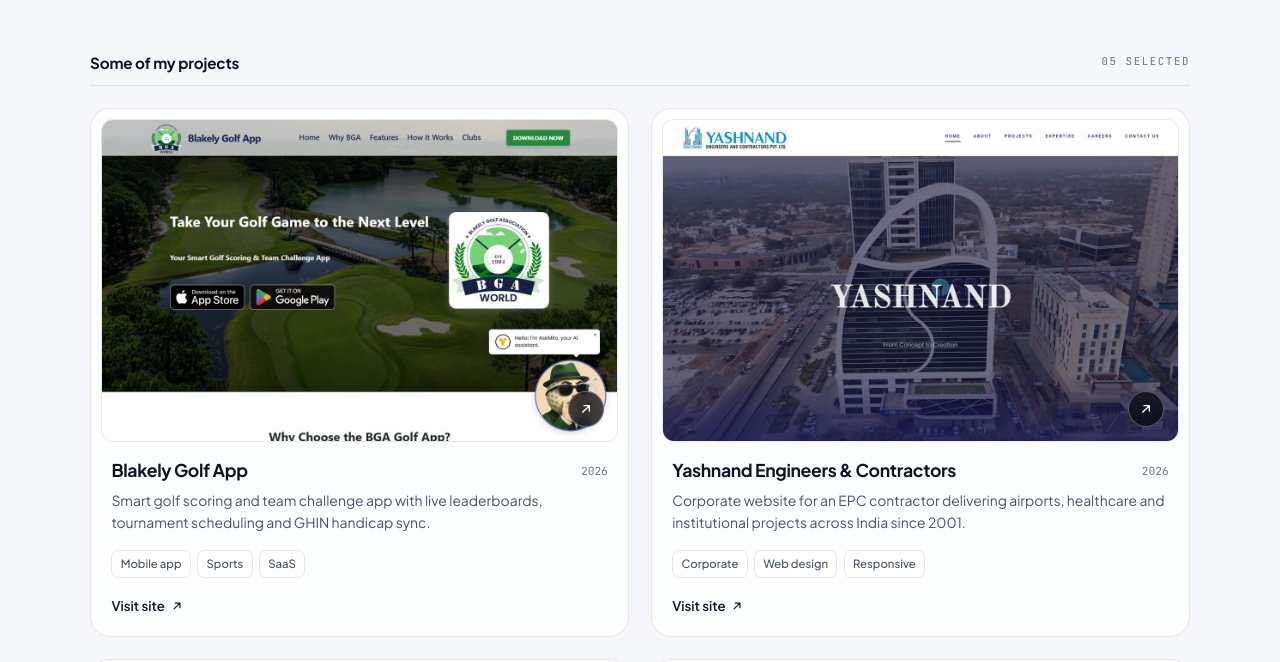
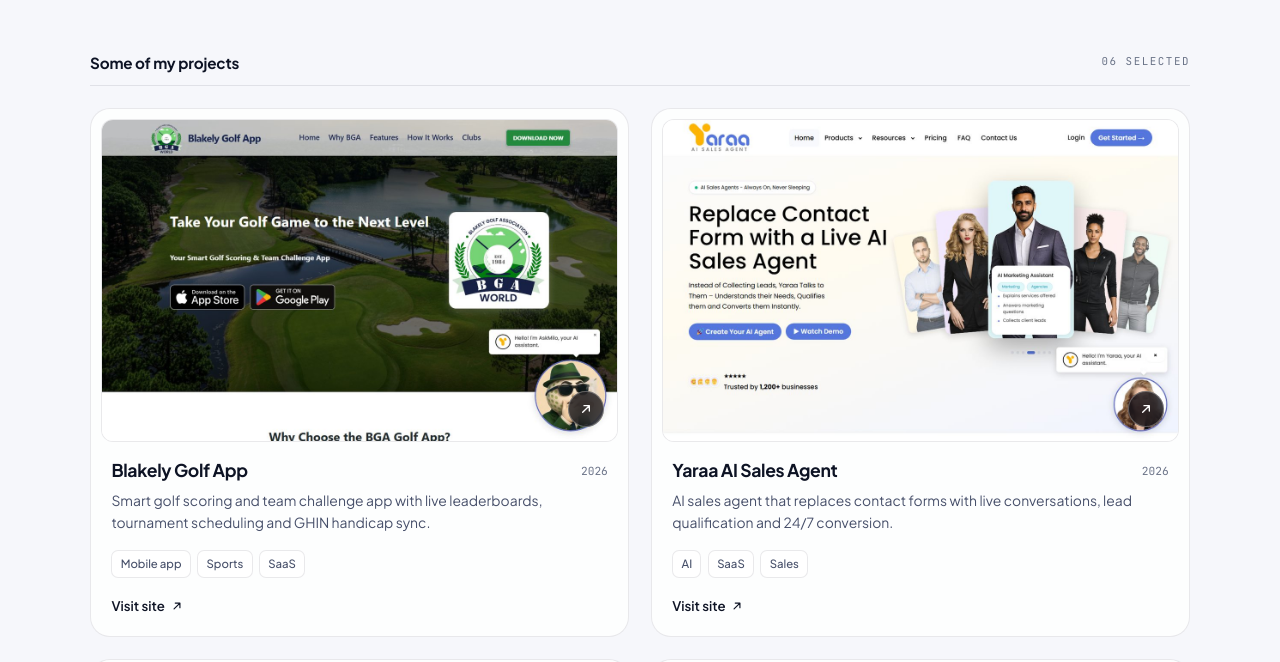
Before and after one commit to priyal87/priyal.patel, a plain HTML site: page index.html in a window 1280 px wide. Shown: the part 2572-3234 px from the top of the page. Drawn offline with Linux system fonts and the light colour scheme.

Commit message:
Add files via upload

```diff
--- a/index.html
+++ b/index.html
@@ -381,7 +381,7 @@
 
         <div class="projects-bar reveal" style="--d: 160ms">
           <h3 class="projects-label">Some of my projects</h3>
-          <span class="projects-count">05 selected</span>
+          <span class="projects-count">06 selected</span>
         </div>
 
         <div class="projects-grid" id="projects-grid">
@@ -409,6 +409,40 @@
                   <li>Mobile app</li>
                   <li>Sports</li>
                   <li>SaaS</li>
+                </ul>
+                <span class="project-cta">
+                  Visit site
+                  <svg viewBox="0 0 24 24" fill="none" stroke="currentColor" stroke-width="2" stroke-linecap="round"
+                    stroke-linejoin="round" aria-hidden="true">
+                    <path d="M7 17 17 7M9 7h8v8" />
+                  </svg>
+                </span>
+              </div>
+            </a>
+          </article>
+
+          <article class="project reveal" style="--d: 80ms">
+            <a class="project-link" href="https://yaraai.com/" target="_blank" rel="noopener noreferrer">
+              <div class="thumb">
+                <img src="assets/projects/yaraai.jpg" alt="Yaraa AI Sales Agent homepage with the headline about replacing contact forms with a live AI sales agent"
+                  width="1200" height="750" loading="lazy" decoding="async" />
+                <span class="thumb-arrow" aria-hidden="true">
+                  <svg viewBox="0 0 24 24" fill="none" stroke="currentColor" stroke-width="2" stroke-linecap="round"
+                    stroke-linejoin="round">
+                    <path d="M7 17 17 7M9 7h8v8" />
+                  </svg>
+                </span>
+              </div>
+              <div class="project-body">
+                <div class="project-head">
+                  <h3>Yaraa AI Sales Agent</h3>
+                  <span class="project-year">2026</span>
+                </div>
+                <p>AI sales agent that replaces contact forms with live conversations, lead qualification and 24/7 conversion.</p>
+                <ul class="chips chips-sm">
+                  <li>AI</li>
+                  <li>SaaS</li>
+                  <li>Sales</li>
                 </ul>
                 <span class="project-cta">
                   Visit site
```
Also changed, not shown: resume.html (+6 -0 lines), assets/projects/yaraai.jpg (added), 1 other file.
